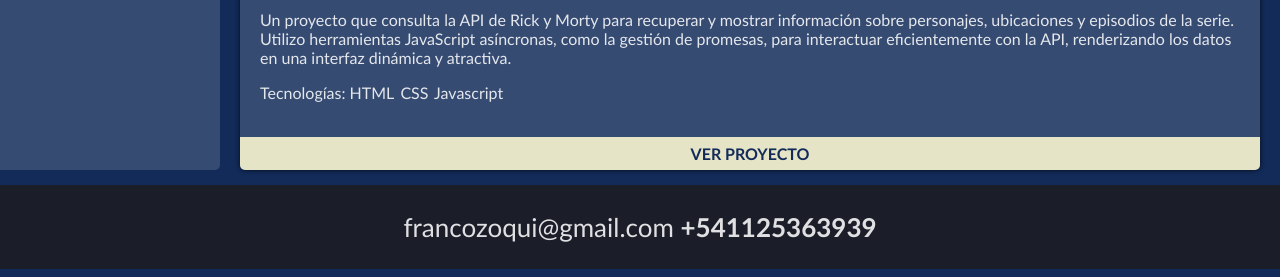
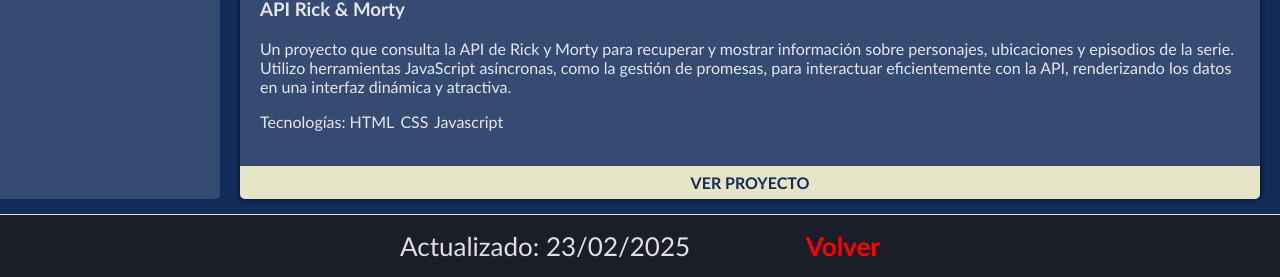
Before and after one commit to argfiz/cv-francozoqui, a website: page index.html in a window 1280 px wide. Shown: the part 2449-2726 px from the top of the page. Drawn offline with Linux system fonts and the light colour scheme.

Commit message:
Update footer & contact

```diff
--- a/index.html
+++ b/index.html
@@ -20,7 +20,7 @@
 				Mi pasión por perfeccionarme y mi compromiso con el
 				crecimiento constante me convierte en un candidato
 				motivado y dispuesto a enfrentar nuevos desafíos</p>
-			<br>
+			<p style="font-size: 20px; font-weight: bold; color: #e6e4c6;">francozoqui@gmail.com / +54 11 25363939</p>
 			<a href="./franco-zoqui-cv.pdf" download="Franco-Zoqui-CV.pdf">
 				<button style="padding: 5px 5px; font-size: 16px; cursor: pointer; background-color: #e6e4c6; border: none; border-radius: 0; color: black; text-transform: uppercase; font-weight: bold;">Descargar CV en PDF</button>
 			</a>
@@ -38,10 +38,13 @@
 	</main>
 
 	<aside class="tarjeta">
+
 	</aside>
 
-	<footer>
-		<p>francozoqui@gmail.com <a href="" target="_blank">+541125363939</a></p>
+	<footer style="display: flex; justify-content: space-between; align-items: center; padding: 15px 400px; border-top: 1px solid #ddd;">
+		<p style="margin: 0;">Actualizado: 23/02/2025</p>
+		<a href="#" target="_blank" style="color: red;">Volver</a>
 	</footer>
+
 </body>
 </html>
--- a/index.js
+++ b/index.js
@@ -57,18 +57,18 @@ const makeIdiomas = () => {
   aside.appendChild(nuevoIdiomas);
 }
 
+
 const makeTecnologias = () => {
   const nuevoTecnologias = document.createElement("div");
   nuevoTecnologias.id = "tecnologias";
   informacionPersonal.tecnologias.forEach(dato => {
     nuevoTecnologias.innerHTML += `
-
       ${dato[0]}
-
     `
   })
   aside.appendChild(nuevoTecnologias);
 }
+
 
 const makeRedes = () => {
   const nuevoRedes = document.createElement("div");
@@ -117,3 +117,4 @@ makePresentacion();
 makeIdiomas();
 makeTecnologias();
 makeRedes();
+makeContacto();
```
